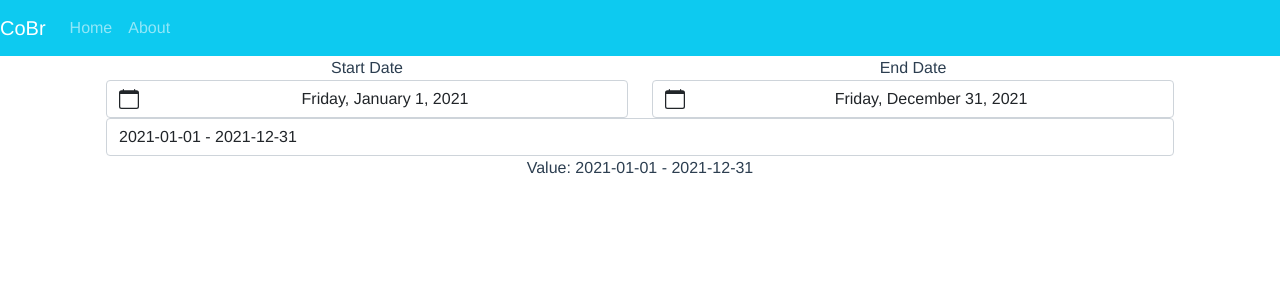
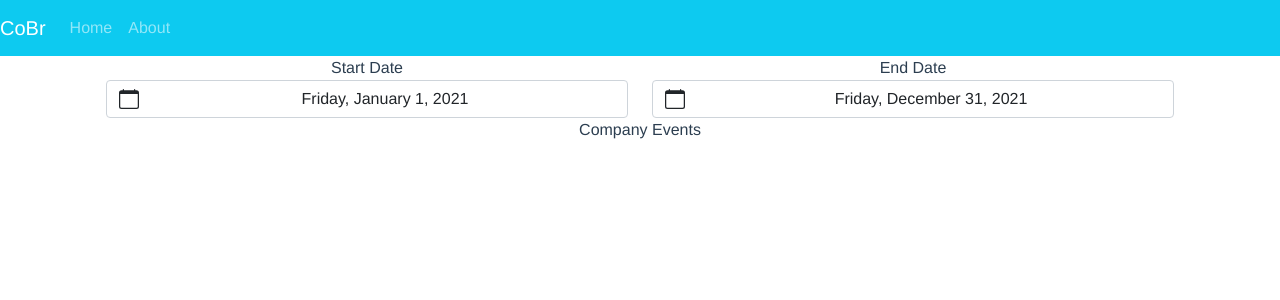
Before and after one commit to marmer/code-brunch-calc, a Vue app: page / in a window 1280 px wide. Shown: the top 300 px of the page. Built offline with nearby package versions, Linux system fonts and the light colour scheme.

Commit message:
intermediate step

```diff
--- a/src/components/CodeBrunchCalculator.vue
+++ b/src/components/CodeBrunchCalculator.vue
@@ -1,26 +1,25 @@
 <template>
   <b-container>
     <DateRange v-model="range"/>
-    <b-form-input :value="fancyValue" type="text"></b-form-input>
-    <div>
-      Value: {{ fancyValue }}
-    </div>
+    <CompanyEventTable :range="range"/>
   </b-container>
 </template>
 
 <script lang="ts">
 import { Component, Vue } from 'vue-property-decorator'
 import DateRange from '@/components/DateRange.vue'
+import CompanyEventTable from '@/components/CompanyEventTable.vue'
 
 @Component({
   components: {
-    DateRange
+    DateRange,
+    CompanyEventTable
   }
 })
 export default class CodeBrunchCalculator extends Vue {
   private range = {
-    startDate: '2021-01-01', // TODO: marmer 26.08.2021 First day of current year
-    endDate: '2021-12-31' // TODO: marmer 26.08.2021 Last day of current year
+    startDate: new Date(2021, 0, 1),
+    endDate: new Date(2021, 11, 31)
   }
 
   get fancyValue (): string {
--- /dev/null
+++ b/src/components/CompanyEventTable.vue
@@ -0,0 +1,26 @@
+<template>
+  <b-container>
+    <b-form-group label="Company Events">
+      <b-table>
+        go on here!!!!!!!!!!<<!!!---
+      </b-table>
+    </b-form-group>
+
+  </b-container>
+</template>
+
+<script lang="ts">
+import { Component, Prop, Vue } from 'vue-property-decorator'
+
+@Component
+export default class CompanyEventTable extends Vue {
+  @Prop() private range!: {
+    startDate: string,
+    endDate: string
+  }
+}
+</script>
+
+<style scoped>
+
+</style>
--- a/src/components/DateRange.vue
+++ b/src/components/DateRange.vue
@@ -7,7 +7,8 @@
             id="startDate"
             v-model="value.startDate"
             start-weekday="0"
-            title="Start Date"/>
+            title="Start Date"
+            value-as-date/>
         </b-form-group>
       </b-col>
       <b-col>
@@ -16,7 +17,8 @@
             id="endDate"
             v-model="value.endDate"
             start-weekday="0"
-            title="End Date"/>
+            title="End Date"
+            value-as-date/>
         </b-form-group>
       </b-col>
     </b-row>
```
